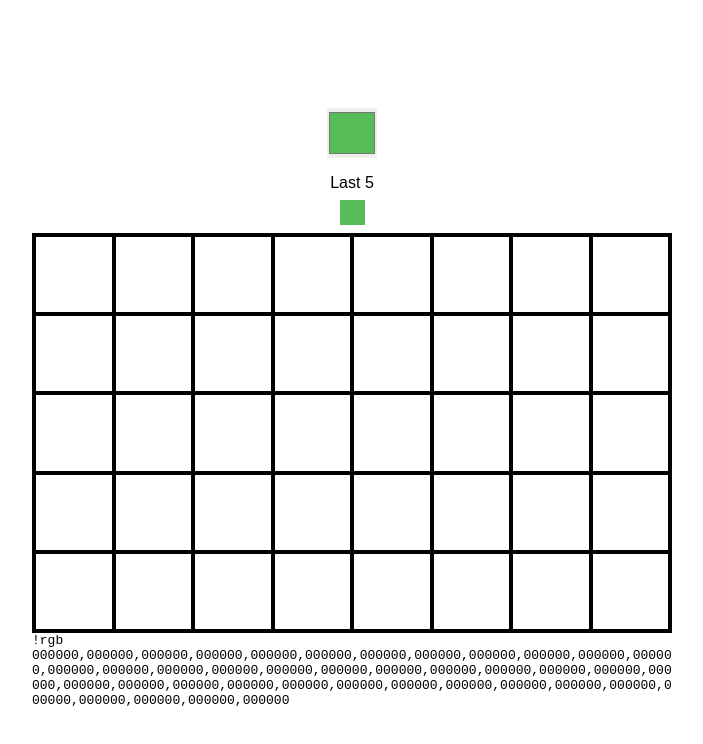
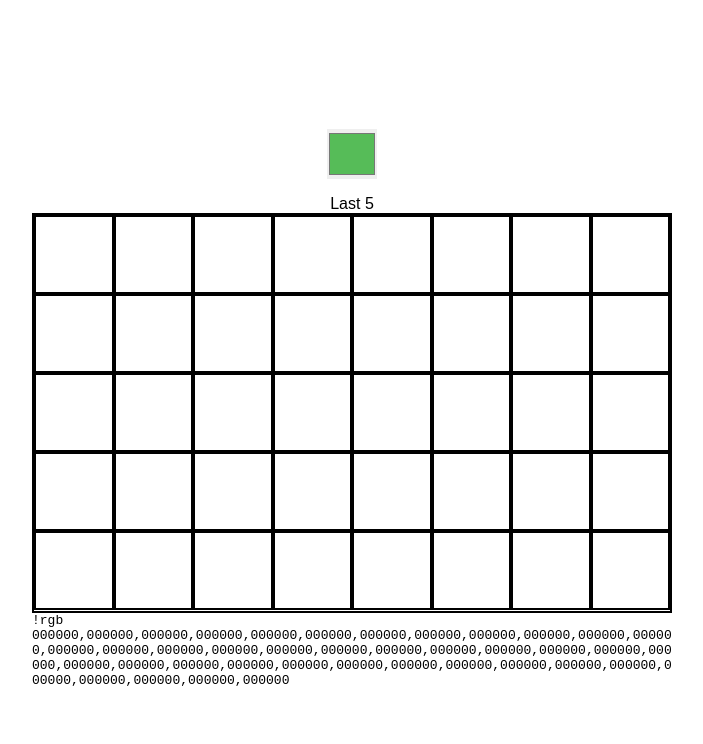
Before and after one commit to CodingGarden/react-pixel-art-maker, a React (Create React App) app: page / in a window 1280 px wide. Shown: the top 744 px of the page, without its empty margins (288-991 px from the left). Built offline with nearby package versions, Linux system fonts and the light colour scheme.

Commit message:
Update App.js

```diff
--- a/src/App.js
+++ b/src/App.js
@@ -17,7 +17,7 @@ function App() {
   const [currentColor, setCurrentColor] = useState('#56BC58');
   const classes = useStyles();
 
-  const lastfive = useRef(['#56BC58']);
+  const lastfive = useRef([]);
 
   useEffect(() => {
     if (lastfive.current.includes(currentColor)) {
```
